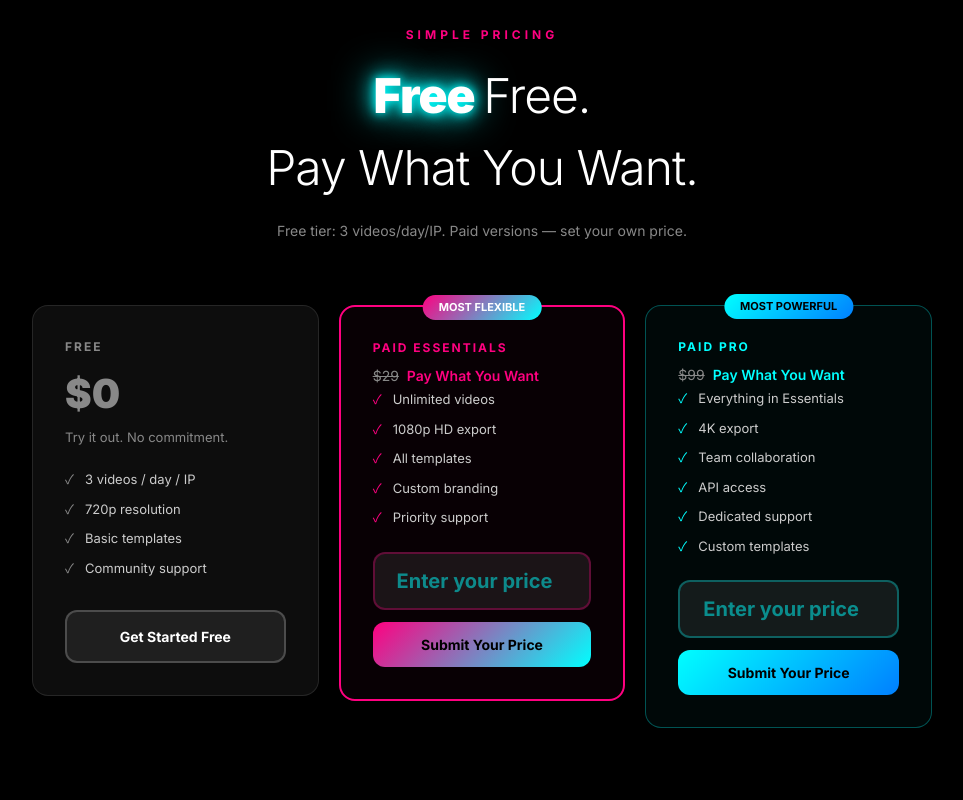
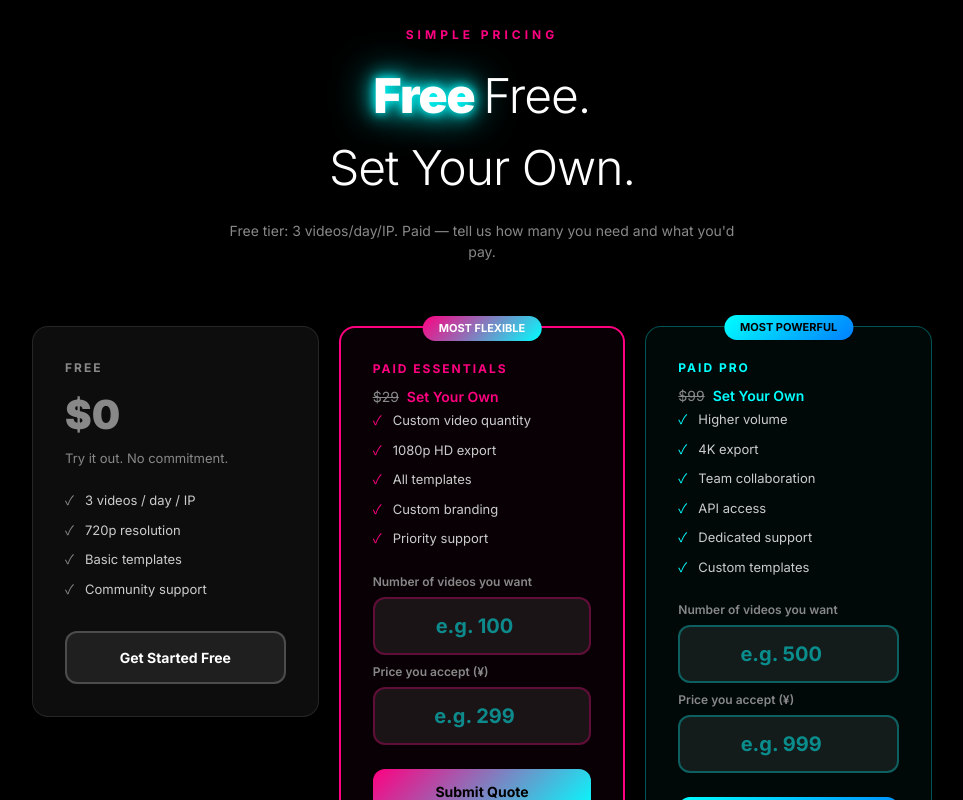
Before and after one commit to KevPH2026/video-maker, a Next.js app: page /en in a window 1280 px wide. Shown: the part 3080-3880 px from the top of the page, without its empty margins (158-1121 px from the left). Built offline with nearby package versions, Linux system fonts and the light colour scheme.

Commit message:
feat: paid tiers now collect qty+price for price discovery
- Paid tiers: user inputs number of videos wanted + price they accept
- API records qty, price, and per-video unit price
- Better market research: understand what volume/price combinations users want

```diff
--- a/src/app/[locale]/page.tsx
+++ b/src/app/[locale]/page.tsx
@@ -11,7 +11,7 @@ const CN = {
   how: { badge: '简单流程', title1: '三步完成', title2: '零门槛', steps: [{ n: '01', t: '粘贴URL', d: '输入任意网页链接 — 产品页、文章、落地页均可。' }, { n: '02', t: 'AI分析', d: 'HyperFrames引擎自动提取关键内容、场景和视觉层级。' }, { n: '03', t: '视频就绪', d: '下载精美HD视频，带电影级转场效果，可分享到任意平台。' }] },
   features: { badge: 'HyperFrames引擎', title1: '极速', title2: '高质量', items: [{ i: '⚡', t: '30秒导出', d: '从URL到HD视频仅需30秒。无需等待。' }, { i: '🎬', t: 'AI场景分析', d: '自动识别关键内容、数据和视觉层级。' }, { i: '📐', t: '多格式', d: '支持16:9、9:16、1:1、4:5任意比例。' }, { i: '🖥️', t: 'HTML5播放器', d: '内置视频播放器，支持自定义品牌。' }, { i: '🔧', t: '无需代码', d: '粘贴URL，点击生成，零技术门槛。' }, { i: '💎', t: 'HD质量', d: '1080p全高清导出，电影级转场。' }] },
   demo: { badge: '实时演示', title1: '立即体验', title2: '', input: 'INPUT', output: 'OUTPUT', empty: '在上方输入URL...', generating: '视频将在这里显示...', placeholder: '填写左侧信息并点击生成', cta: '去制作完整视频 →' },
-  pricing: { badge: '简单定价', title: { f: '免费', w: '自定义', p: '付费' }, subtitle: '免费版每天每IP生成3个视频。付费版 — 设定你自己的价格。', free: { name: '免费版', price: '$0', desc: '零成本试用，体验完整功能', features: ['每天3个视频/IP', '720p分辨率', '基础模板', '社区支持'], cta: '免费开始' }, ess: { tag: '最灵活', name: '付费基础版', old: '$29', features: ['无限视频', '1080p HD导出', '全部模板', '自定义品牌', '优先支持'], cta: '提交价格' }, pro: { tag: '最强大', name: '付费专业版', old: '$99', features: ['基础版全部功能', '4K超高清导出', '团队协作', 'API接口', '专属支持', '定制模板'], cta: '提交价格' } },
+  pricing: { badge: '简单定价', title: { f: '免费', w: '自定义', p: '付费' }, subtitle: '免费版每天每IP生成3个视频。付费版 — 填你想要的数量和你能接受的价格。', free: { name: '免费版', price: '$0', desc: '零成本试用，体验完整功能', features: ['每天3个视频/IP', '720p分辨率', '基础模板', '社区支持'], cta: '免费开始' }, ess: { tag: '最灵活', name: '付费基础版', old: '$29', features: ['自定义视频数量', '1080p HD导出', '全部模板', '自定义品牌', '优先支持'], cta: '提交报价' }, pro: { tag: '最强大', name: '付费专业版', old: '$99', features: ['更多视频数量', '4K超高清导出', '团队协作', 'API接口', '专属支持', '定制模板'], cta: '提交报价' } },
   footer: { cta1: '准备', cta2: '引爆传播？', cta3: '加入成千上万的创作者，把网页变成病毒视频。无需信用卡。', btn: '免费开始创作 →' },
 };
 
@@ -21,7 +21,7 @@ const EN = {
   how: { badge: 'Simple Process', title1: 'THREE STEPS.', title2: 'Zero Complexity.', steps: [{ n: '01', t: 'Paste URL', d: 'Enter any webpage URL — product page, article, landing page — anything.' }, { n: '02', t: 'AI Analyzes', d: 'Our HyperFrames engine extracts key content, scenes, and visual hierarchy.' }, { n: '03', t: 'Video Ready', d: 'Download stunning HD video with cinematic transitions. Share anywhere.' }] },
   features: { badge: 'HyperFrames Engine', title1: 'Built for', title2: 'Speed & Quality', items: [{ i: '⚡', t: '30-Second Export', d: 'From URL to HD video in under 30 seconds. No waiting, no queue.' }, { i: '🎬', t: 'AI Scene Analysis', d: 'Automatically identifies key content, stats, and visual hierarchy.' }, { i: '📐', t: 'Multi-Format', d: 'Export in 16:9, 9:16, 1:1, and 4:5. Perfect for any platform.' }, { i: '🖥️', t: 'HTML5 Player', d: 'Built-in video player with custom branding. Embed anywhere.' }, { i: '🔧', t: 'No Code Required', d: 'Paste URL, click generate. No technical skills needed.' }, { i: '💎', t: 'HD Quality', d: 'Crystal clear 1080p exports with cinematic transitions.' }] },
   demo: { badge: 'Live Preview', title1: 'TRY IT', title2: 'Right Now', input: 'INPUT', output: 'OUTPUT', empty: 'Enter a URL above...', generating: 'Generating...', placeholder: 'Fill in the left side and click generate', cta: 'Go to Full Video Maker →' },
-  pricing: { badge: 'Simple Pricing', title: { f: 'Free', w: 'Pay What You Want', p: 'Pro' }, subtitle: 'Free tier: 3 videos/day/IP. Paid versions — set your own price.', free: { name: 'Free', price: '$0', desc: 'Try it out. No commitment.', features: ['3 videos / day / IP', '720p resolution', 'Basic templates', 'Community support'], cta: 'Get Started Free' }, ess: { tag: 'MOST FLEXIBLE', name: 'Paid Essentials', old: '$29', features: ['Unlimited videos', '1080p HD export', 'All templates', 'Custom branding', 'Priority support'], cta: 'Submit Your Price' }, pro: { tag: 'MOST POWERFUL', name: 'Paid Pro', old: '$99', features: ['Everything in Essentials', '4K export', 'Team collaboration', 'API access', 'Dedicated support', 'Custom templates'], cta: 'Submit Your Price' } },
+  pricing: { badge: 'Simple Pricing', title: { f: 'Free', w: 'Set Your Own', p: 'Pro' }, subtitle: 'Free tier: 3 videos/day/IP. Paid — tell us how many you need and what you\'d pay.', free: { name: 'Free', price: '$0', desc: 'Try it out. No commitment.', features: ['3 videos / day / IP', '720p resolution', 'Basic templates', 'Community support'], cta: 'Get Started Free' }, ess: { tag: 'MOST FLEXIBLE', name: 'Paid Essentials', old: '$29', features: ['Custom video quantity', '1080p HD export', 'All templates', 'Custom branding', 'Priority support'], cta: 'Submit Quote' }, pro: { tag: 'MOST POWERFUL', name: 'Paid Pro', old: '$99', features: ['Higher volume', '4K export', 'Team collaboration', 'API access', 'Dedicated support', 'Custom templates'], cta: 'Submit Quote' } },
   footer: { cta1: 'Ready to', cta2: 'Go Viral?', cta3: 'Join thousands of creators turning webpages into viral videos. No credit card required.', btn: 'Start Creating Free →' },
 };
 
@@ -308,14 +308,24 @@ export default function LocalePage({ params }: { params: Promise<{ locale: strin
                   </li>
                 ))}
               </ul>
-              <input type="number" placeholder={isEN ? 'Enter your price' : '输入你接受的价格'} className="pay-input" min="1" id="pay-ess" style={{ borderColor: 'rgba(255,0,128,0.3)' }} />
+              <div style={{ marginBottom: 8 }}>
+                <div style={{ fontSize: 12, color: '#888', marginBottom: 6, fontWeight: 600 }}>{isEN ? 'Number of videos you want' : '想要多少个视频'}</div>
+                <input type="number" placeholder={isEN ? 'e.g. 100' : '例如：100'} className="pay-input" min="1" id="qty-ess" style={{ borderColor: 'rgba(255,0,128,0.3)' }} />
+              </div>
+              <div style={{ marginBottom: 12 }}>
+                <div style={{ fontSize: 12, color: '#888', marginBottom: 6, fontWeight: 600 }}>{isEN ? 'Price you accept (¥)' : '你能接受的价格（元）'}</div>
+                <input type="number" placeholder={isEN ? 'e.g. 299' : '例如：299'} className="pay-input" min="1" id="pay-ess" style={{ borderColor: 'rgba(255,0,128,0.3)' }} />
+              </div>
               <button className="submit-price-btn" style={{ background: 'linear-gradient(135deg, #ff0080, #00ffff)' }}
                 onClick={() => {
-                  const inp = document.getElementById('pay-ess') as HTMLInputElement;
-                  const price = inp?.value;
-                  if (!price || Number(price) <= 0) { alert(isEN ? 'Please enter a valid price' : '请输入有效价格'); return; }
-                  fetch('/api/price-submit', { method: 'POST', headers: { 'Content-Type': 'application/json' }, body: JSON.stringify({ plan: 'essentials', price: Number(price) }) })
-                    .then(r => r.json()).then(d => { if (d.ok) alert(isEN ? `Thanks! Your price of ¥${price} has been recorded.` : `谢谢！你的价格 ¥${price} 已记录。`); else alert(d.error || (isEN ? 'Submit failed' : '提交失败')); })
+                  const qtyEl = document.getElementById('qty-ess') as HTMLInputElement;
+                  const priceEl = document.getElementById('pay-ess') as HTMLInputElement;
+                  const qty = qtyEl?.value;
+                  const price = priceEl?.value;
+                  if (!qty || Number(qty) <= 0) { alert(isEN ? 'Please enter number of videos' : '请输入视频数量'); return; }
+                  if (!price || Number(price) <= 0) { alert(isEN ? 'Please enter your price' : '请输入你能接受的价格'); return; }
+                  fetch('/api/price-submit', { method: 'POST', headers: { 'Content-Type': 'application/json' }, body: JSON.stringify({ plan: 'essentials', qty: Number(qty), price: Number(price) }) })
+                    .then(r => r.json()).then(d => { if (d.ok) alert(isEN ? `Thanks! ${qty} videos at ¥${price} — we recorded it!` : `谢谢！${qty}个视频，¥${price}，已记录！`); else alert(d.error || (isEN ? 'Submit failed' : '提交失败')); })
                     .catch(() => alert(isEN ? 'Submit failed' : '提交失败'));
                 }}>
                 {t.pricing.ess.cta}
@@ -337,14 +347,24 @@ export default function LocalePage({ params }: { params: Promise<{ locale: strin
                   </li>
                 ))}
               </ul>
-              <input type="number" placeholder={isEN ? 'Enter your price' : '输入你接受的价格'} className="pay-input" min="1" id="pay-pro" />
+              <div style={{ marginBottom: 8 }}>
+                <div style={{ fontSize: 12, color: '#888', marginBottom: 6, fontWeight: 600 }}>{isEN ? 'Number of videos you want' : '想要多少个视频'}</div>
+                <input type="number" placeholder={isEN ? 'e.g. 500' : '例如：500'} className="pay-input" min="1" id="qty-pro" />
+              </div>
+              <div style={{ marginBottom: 12 }}>
+                <div style={{ fontSize: 12, color: '#888', marginBottom: 6, fontWeight: 600 }}>{isEN ? 'Price you accept (¥)' : '你能接受的价格（元）'}</div>
+                <input type="number" placeholder={isEN ? 'e.g. 999' : '例如：999'} className="pay-input" min="1" id="pay-pro" />
+              </div>
               <button className="submit-price-btn"
                 onClick={() => {
-                  const inp = document.getElementById('pay-pro') as HTMLInputElement;
-                  const price = inp?.value;
-                  if (!price || Number(price) <= 0) { alert(isEN ? 'Please enter a valid price' : '请输入有效价格'); return; }
-                  fetch('/api/price-submit', { method: 'POST', headers: { 'Content-Type': 'application/json' }, body: JSON.stringify({ plan: 'pro', price: Number(price) }) })
-                    .then(r => r.json()).then(d => { if (d.ok) alert(isEN ? `Thanks! Your price of ¥${price} has been recorded.` : `谢谢！你的价格 ¥${price} 已记录。`); else alert(d.error || (isEN ? 'Submit failed' : '提交失败')); })
+                  const qtyEl = document.getElementById('qty-pro') as HTMLInputElement;
+                  const priceEl = document.getElementById('pay-pro') as HTMLInputElement;
+                  const qty = qtyEl?.value;
+                  const price = priceEl?.value;
+                  if (!qty || Number(qty) <= 0) { alert(isEN ? 'Please enter number of videos' : '请输入视频数量'); return; }
+                  if (!price || Number(price) <= 0) { alert(isEN ? 'Please enter your price' : '请输入你能接受的价格'); return; }
+                  fetch('/api/price-submit', { method: 'POST', headers: { 'Content-Type': 'application/json' }, body: JSON.stringify({ plan: 'pro', qty: Number(qty), price: Number(price) }) })
+                    .then(r => r.json()).then(d => { if (d.ok) alert(isEN ? `Thanks! ${qty} videos at ¥${price} — we recorded it!` : `谢谢！${qty}个视频，¥${price}，已记录！`); else alert(d.error || (isEN ? 'Submit failed' : '提交失败')); })
                     .catch(() => alert(isEN ? 'Submit failed' : '提交失败'));
                 }}>
                 {t.pricing.pro.cta}
--- a/src/app/api/price-submit/route.ts
+++ b/src/app/api/price-submit/route.ts
@@ -5,15 +5,20 @@ const DATA_FILE = '/tmp/price-submissions.jsonl';
 
 export async function POST(req: NextRequest) {
   try {
-    const { plan, price } = await req.json();
+    const { plan, qty, price } = await req.json();
 
     if (!plan || !price || typeof price !== 'number' || price <= 0) {
       return NextResponse.json({ error: 'Invalid plan or price' }, { status: 400 });
     }
+    if (!qty || typeof qty !== 'number' || qty <= 0) {
+      return NextResponse.json({ error: 'Invalid quantity' }, { status: 400 });
+    }
 
     const entry = {
       plan,
+      qty,
       price,
+      per_video: qty > 0 ? (price / qty).toFixed(2) : null,
       timestamp: new Date().toISOString(),
       ip: req.headers.get('x-forwarded-for') || 'unknown',
     };
```
